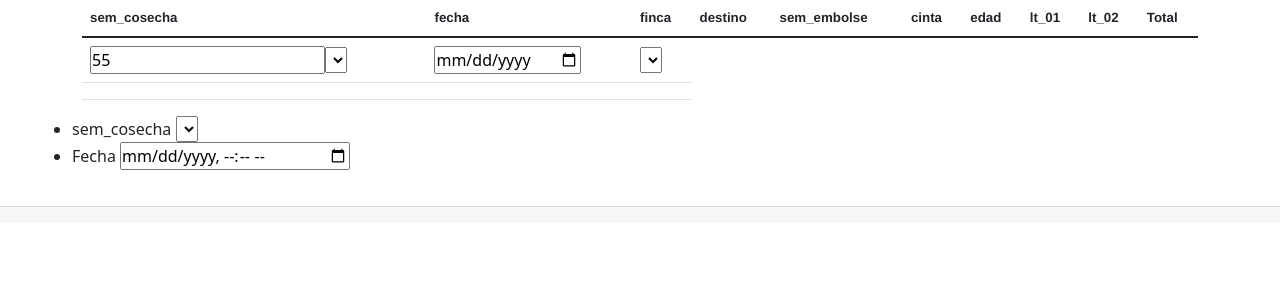
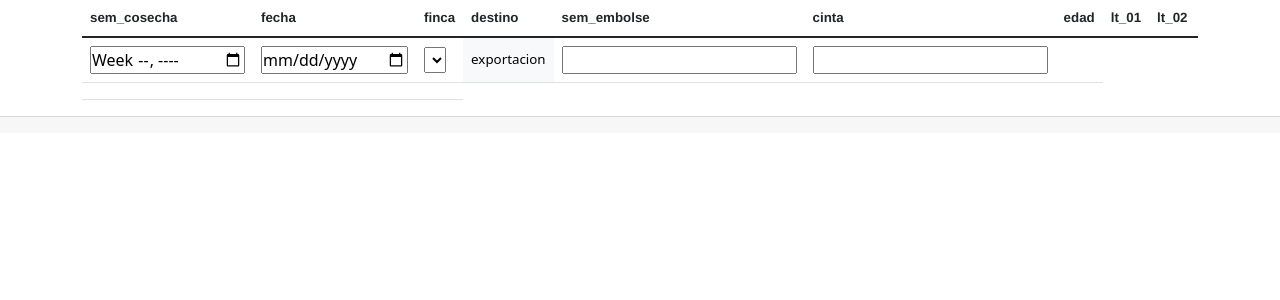
Before and after one commit to brahiam1222/Proyecto_, a PHP site: page / in a window 1280 px wide. Shown: the part 164-464 px from the top of the page. Run offline with PHP 8.4, Linux system fonts and the light colour scheme; lists and menus that the app fills with data are empty; style sheets or scripts are compiled from the project's sources.

Commit message:
Proyecto Cambio 1103

```diff
--- a/cabecera.php
+++ b/cabecera.php
@@ -5,7 +5,7 @@
     <meta http-equiv="X-UA-Compatible" content="IE=edge">
     <meta name="viewport" content="width=device-width, initial-scale=1.0">
     <link href="https://cdn.jsdelivr.net/npm/bootstrap@5.1.3/dist/css/bootstrap.min.css" rel="stylesheet" integrity="sha384-1BmE4kWBq78iYhFldvKuhfTAU6auU8tT94WrHftjDbrCEXSU1oBoqyl2QvZ6jIW3" crossorigin="anonymous">
-    <link rel="stylesheet" href="css/Style.css">
+    <link rel="stylesheet" href="css/Style.scss">
 
 
 
--- a/css/Style.css
+++ b/css/Style.css
@@ -1,73 +1,70 @@
-*{
+* {
   padding: 0;
   margin: 0;
+  -webkit-box-sizing: border-box;
           box-sizing: border-box;
 }
-.navbar-expand{
 
-    font-size: 2em;
-
-}
-.navbar-brand{
-
+.navbar-expand {
   font-size: 2em;
 }
-.logo{
 
-    width: 2em;
-
-
+.navbar-brand {
+  font-size: 2em;
 }
 
-article{
+.logo {
+  width: 2em;
+}
 
+article {
   position: relative;
   padding: 0px 40px 20px 40px;
-
-
 }
 
-.article-perfil{
-
+.article-perfil {
   display: block;
   position: relative;
   top: -5px;
   left: 5px;
   width: 150px;
   padding: 15px 5px;
-
-
 }
 
-.article-Logo{
-
+.article-Logo {
   display: block;
   position: relative;
   top: -5px;
   left: -8px;
   width: 150px;
   padding: 15px 5px;
-
 }
 
-.imglogo{
+.imglogo {
   /* display: inline-block; */
   text-align: center;
 }
 
-.nomlogo{
+.nomlogo {
   /* display: inline-block; */
   text-align: center;
 }
 
-.perfil{
+.perfil {
   /* display: inline-block; */
   text-align: center;
   width: 6em;
+}
 
-}
 thead {
   font-size: smaller;
-    font-family: 'Franklin Gothic Medium', 'Arial Narrow', Arial, sans-serif;
+  font-family: "Franklin Gothic Medium", "Arial Narrow", Arial, sans-serif;
+}
 
+#bloqueo {
+  font-size: smaller;
 }
+
+.table-tam {
+  min-width: 1000px;
+}
--- /dev/null
+++ b/css/Style.scss
@@ -0,0 +1,97 @@
+*{
+    padding: 0;
+    margin: 0;
+    box-sizing: border-box;
+}
+.navbar-expand{
+
+    font-size: 2em;
+
+}
+.navbar-brand{
+
+       font-size: 2em;
+}
+.logo{
+
+    width: 2em;
+
+
+}
+
+article{
+
+position: relative;
+padding: 0px 40px 20px 40px;
+
+
+}
+
+.article-perfil{
+
+    display: block;
+    position: relative;
+    top: -5px;
+    left: 5px;
+    width: 150px;
+    padding: 15px 5px;
+
+
+}
+
+.article-Logo{
+
+    display: block;
+    position: relative;
+    top: -5px;
+    left: -8px;
+    width: 150px;
+    padding: 15px 5px;
+
+}
+
+.imglogo{
+    /* display: inline-block; */
+    text-align: center;
+}
+
+.nomlogo{
+    /* display: inline-block; */
+    text-align: center;
+}
+
+.perfil{
+    /* display: inline-block; */
+    text-align: center;
+    width: 6em;
+
+}
+thead {
+    font-size: smaller;
+    font-family: 'Franklin Gothic Medium', 'Arial Narrow', Arial, sans-serif;
+
+}
+
+#bloqueo{
+
+    font-size: smaller;
+}
+
+
+
+
+$width: 1000px;
+
+
+
+.table-responsive{
+
+
+
+}
+
+.table-tam{
+
+    min-width: $width;
+
+}
--- a/index.php
+++ b/index.php
@@ -7,6 +7,7 @@
             <div class="imglogo"><img class="logo" src="img/papa-noel.png" alt=""></div>
             <div class="nomlogo">SOCIEDAD</div>
         </article>
+
     <article>
 
         <!-- <a class="navbar-brand" href="#"><img class="logo" src="img/papa-noel.png" alt=""></a> -->
@@ -41,14 +42,14 @@
 
     <form class="d-flex my-0 my-lg-0">
         <button class="btn btn-outline-success mx-4 my-2 my-sm-1 " type="button"><img class="perfil" src="img/papa-noel.png" alt=""></button>
-    </form>
+
 </article>
 </div>
 </nav>
 <div class="container">
 
     <div class="table-responsive">
-        <table class="table align-middle">
+        <table class="table align-middle table-tam">
             <thead>
                 <tr>
                     <th scope="col">sem_cosecha</th>
@@ -59,8 +60,6 @@
                     <th scope="col">cinta</th>
                     <th scope="col">edad</th>
                     <th scope="col">lt_01</th>
-                    <th scope="col">lt_02</th>
-                   <!-- <th scope="col">lt_02</th>
                     <th scope="col">lt_02</th>
                     <th scope="col">lt_02</th>
                     <th scope="col">lt_02</th>
@@ -82,7 +81,9 @@
                     <th scope="col">lt_02</th>
                     <th scope="col">lt_02</th>
                     <th scope="col">lt_02</th>
-                    <th scope="col">lt_02</th>-->
+                    <th scope="col">lt_02</th>
+                    <th scope="col">lt_02</th>
+                    <th scope="col">lt_02</th>
                     <th scope="col">Total</th>
 
 
@@ -90,9 +91,14 @@
         </thead>
         <tbody>
             <tr>
-                <td scope="row"><input class="sm" type="number" name="year" value="55" id=""></select><select name="" id=""></select></td>
-                <td><input type="date" name="" id=""></td>
-                <td><select name="Finca" id="Finca"></select></td>
+                <td scope="row-xs-2"><input type="week" name="" id=""></td>
+                <td scope="row"><input type="date" name="" id=""></td>
+                <td scope="row"><select name="Finca" id="Finca"></select></td>
+                <td scope="row" class="table-light" id="bloqueo" >exportacion</td>
+                <td><input type="text" name="" ></td>
+                <td><input type="text" name="" ></td>
+
+                <td></td>
             </tr>
             <tr>
                 <td scope="row"></td>
@@ -105,41 +111,12 @@
 
 </div>
 </div>
-
-
-
-
-<article>
-
-
-    <form action="" method="post">
-
-        <ul>
-            <li>
-
-                sem_cosecha
-
-                <select name="" id=""></select>
-
-            </li>
-            <li>
-
-
-                Fecha
-                <input type="datetime-local" name="" id="">
-            </li>
-
-
-        </ul>
+</form>
 
 
 
 
 
-
-
-
-    </form>
 
 </article>
 <!-- <div class="ratio ratio-4x3">
```
Also changed, not shown: 1 other file. Lines whose indentation alone changed are shown as unchanged.
